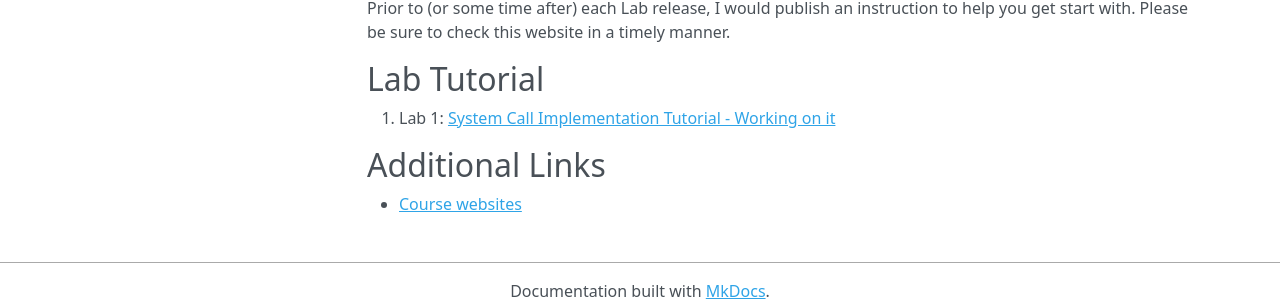
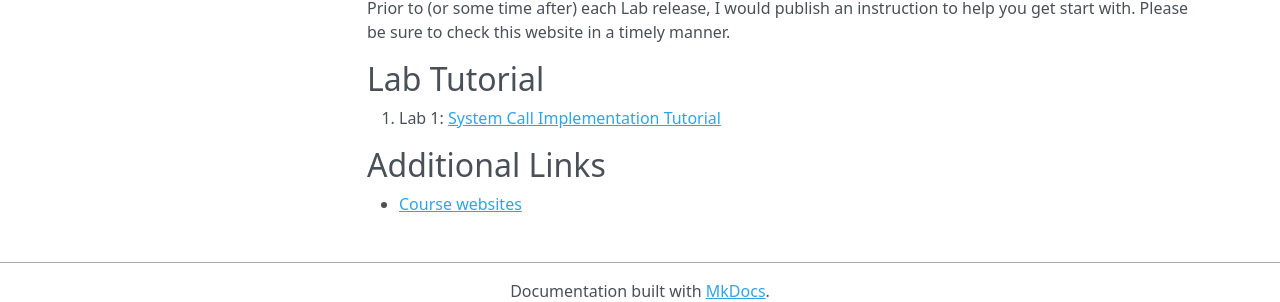
Before and after one commit to gdjs2/UCR-CS202-24Fall, an MkDocs documentation site: the page built from docs/docs/index.md, in a window 1280 px wide and 1025 px high. Shown: the part 706-1008 px from the top of the window. Built offline with MkDocs 1.6.1, drawn with Linux system fonts in a browser that asks for light colours; nearby versions of some CDN libraries.

Commit message:
publish lab 1

```diff
--- a/docs/docs/index.md
+++ b/docs/docs/index.md
@@ -23,7 +23,7 @@ Prior to (or some time after) each Lab release, I would publish an instruction t
 
 ## Lab Tutorial
 
-1. Lab 1: [System Call Implementation Tutorial - Working on it](lab-tutorials/lab1.md)
+1. Lab 1: [System Call Implementation Tutorial](lab-tutorials/lab1.md)
 
 ## Additional Links
 
```
